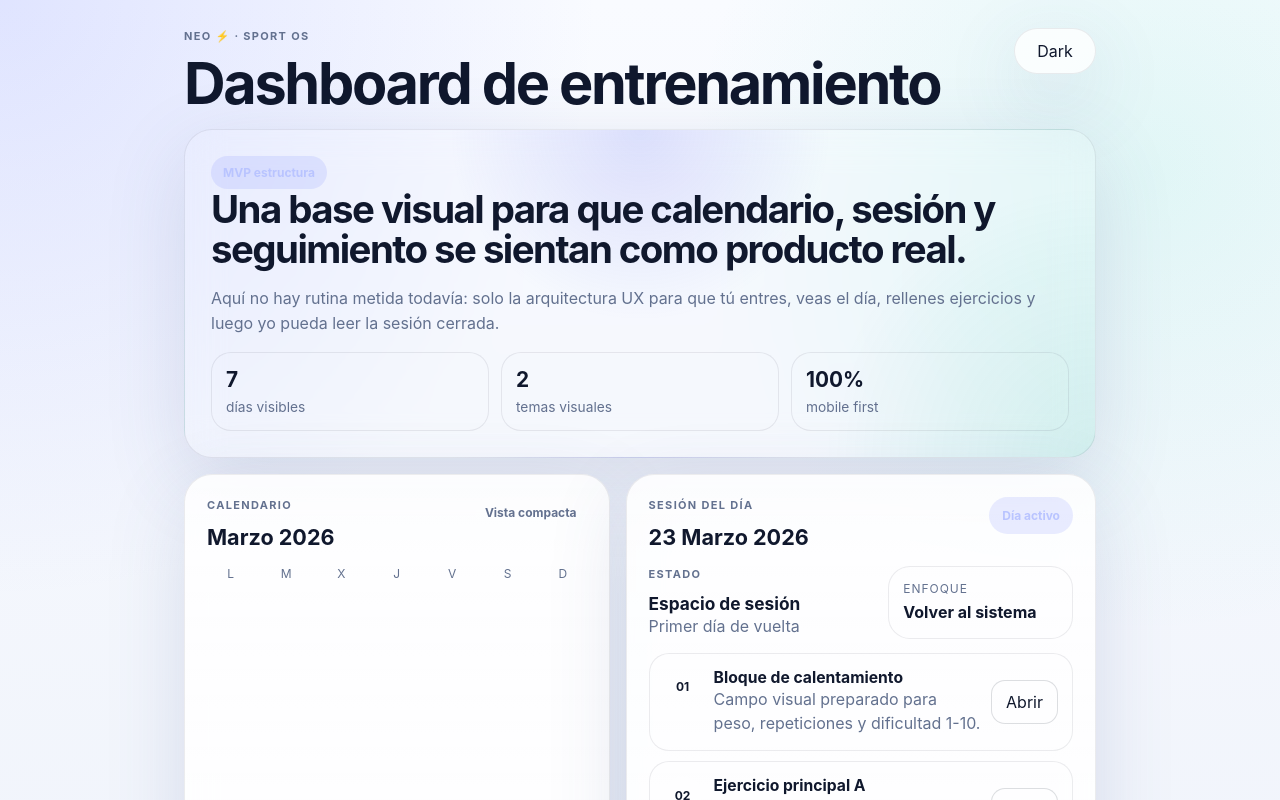
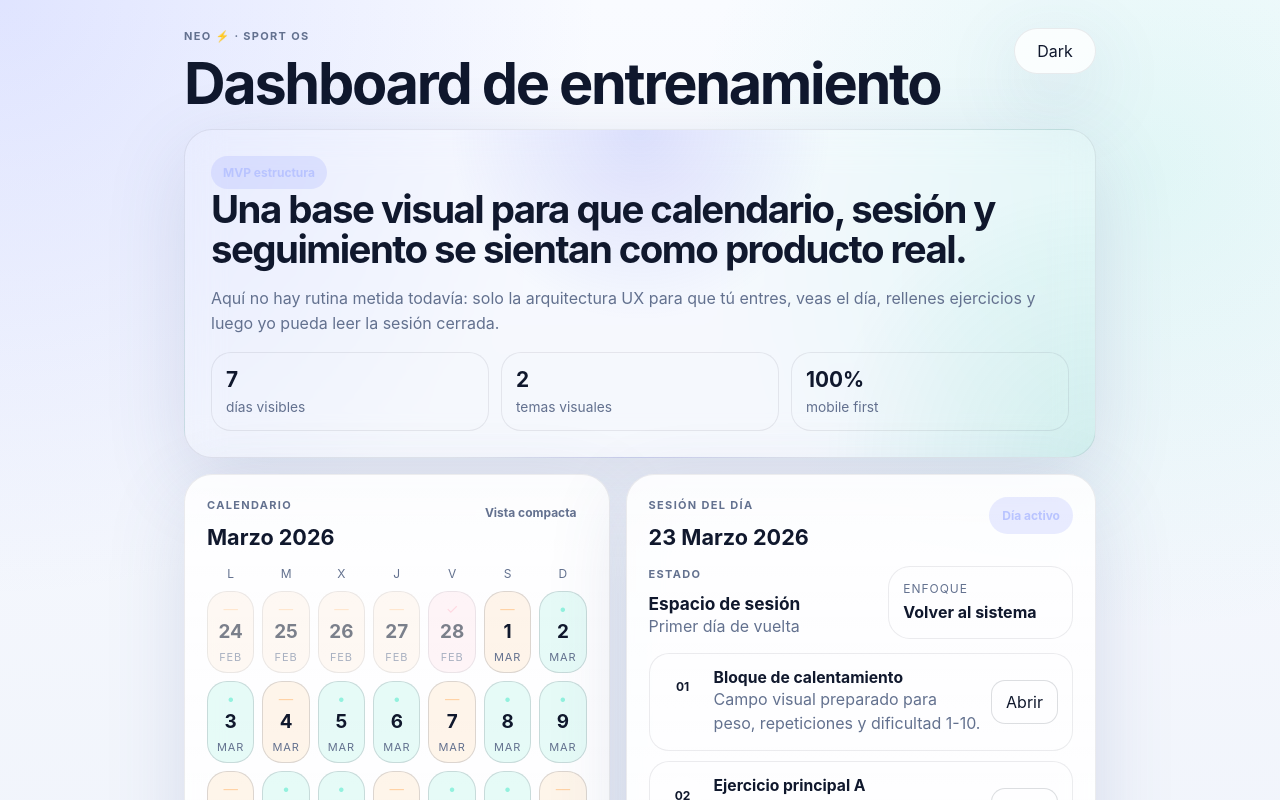
Before and after one commit to neomigue2010/neo-sport-dashboard, a Next.js app: page / in a window 1280 px wide. Shown: the top 800 px of the page. Built offline with nearby package versions, Linux system fonts and the light colour scheme.

Commit message:
Improve calendar visibility and full month layout

```diff
--- a/app/globals.css
+++ b/app/globals.css
@@ -183,20 +183,22 @@ p { color: var(--muted); line-height: 1.55; }
   font-size: 12px;
   color: var(--muted);
 }
-.calendar-empty { min-height: 64px; }
 .calendar-day {
-  min-height: 72px;
-  border-radius: 18px;
-  padding: 10px 6px;
+  min-height: 82px;
+  border-radius: 20px;
+  padding: 10px 6px 8px;
   display: flex;
   flex-direction: column;
   align-items: center;
   justify-content: space-between;
-  border: 1px solid transparent;
+  border: 1px solid var(--line-strong);
+  background: rgba(255,255,255,0.04);
 }
-.calendar-day strong { font-size: 1.1rem; color: var(--text); }
-.calendar-day small { color: currentColor; }
-.calendar-day.active { outline: 2px solid var(--text); outline-offset: 2px; }
+.calendar-day strong { font-size: 1.18rem; color: var(--text); line-height: 1; }
+.calendar-day small { color: var(--muted); font-size: 11px; text-transform: uppercase; letter-spacing: 0.08em; }
+.calendar-day.active { outline: 2px solid var(--text); outline-offset: 2px; transform: translateY(-1px); }
+.calendar-dot { font-size: 0.9rem; line-height: 1; opacity: 0.95; }
+.muted-day { opacity: 0.55; }
 
 .session-overview {
   display: grid;
--- a/components/SportDashboard.tsx
+++ b/components/SportDashboard.tsx
@@ -6,6 +6,7 @@ type DayStatus = 'planned' | 'done' | 'rest' | 'focus';
 
 type DayCard = {
   day: number;
+  monthOffset?: -1 | 0 | 1;
   status: DayStatus;
   label: string;
   energy: string;
@@ -14,13 +15,47 @@ type DayCard = {
 
 const month = 'Marzo 2026';
 const dayCards: DayCard[] = [
+  { day: 24, monthOffset: -1, status: 'rest', label: 'Cierre mes', energy: 'Descarga', accent: 'rest' },
+  { day: 25, monthOffset: -1, status: 'rest', label: 'Cierre mes', energy: 'Descarga', accent: 'rest' },
+  { day: 26, monthOffset: -1, status: 'rest', label: 'Cierre mes', energy: 'Descarga', accent: 'rest' },
+  { day: 27, monthOffset: -1, status: 'rest', label: 'Cierre mes', energy: 'Descarga', accent: 'rest' },
+  { day: 28, monthOffset: -1, status: 'done', label: 'Sesión anterior', energy: 'Referencia', accent: 'done' },
+  { day: 1, status: 'rest', label: 'Recuperación', energy: 'Reset', accent: 'rest' },
+  { day: 2, status: 'planned', label: 'Hueco libre', energy: 'Disponible', accent: 'planned' },
+  { day: 3, status: 'planned', label: 'Hueco libre', energy: 'Disponible', accent: 'planned' },
+  { day: 4, status: 'rest', label: 'Movilidad', energy: 'Ligero', accent: 'rest' },
+  { day: 5, status: 'planned', label: 'Hueco libre', energy: 'Disponible', accent: 'planned' },
+  { day: 6, status: 'planned', label: 'Hueco libre', energy: 'Disponible', accent: 'planned' },
+  { day: 7, status: 'rest', label: 'Movilidad', energy: 'Ligero', accent: 'rest' },
+  { day: 8, status: 'planned', label: 'Hueco libre', energy: 'Disponible', accent: 'planned' },
+  { day: 9, status: 'planned', label: 'Hueco libre', energy: 'Disponible', accent: 'planned' },
+  { day: 10, status: 'rest', label: 'Descanso', energy: 'Recuperar', accent: 'rest' },
+  { day: 11, status: 'planned', label: 'Hueco libre', energy: 'Disponible', accent: 'planned' },
+  { day: 12, status: 'planned', label: 'Hueco libre', energy: 'Disponible', accent: 'planned' },
+  { day: 13, status: 'rest', label: 'Descanso', energy: 'Recuperar', accent: 'rest' },
+  { day: 14, status: 'planned', label: 'Hueco libre', energy: 'Disponible', accent: 'planned' },
+  { day: 15, status: 'planned', label: 'Hueco libre', energy: 'Disponible', accent: 'planned' },
+  { day: 16, status: 'rest', label: 'Movilidad', energy: 'Ligero', accent: 'rest' },
+  { day: 17, status: 'planned', label: 'Hueco libre', energy: 'Disponible', accent: 'planned' },
+  { day: 18, status: 'planned', label: 'Hueco libre', energy: 'Disponible', accent: 'planned' },
+  { day: 19, status: 'rest', label: 'Descanso', energy: 'Recuperar', accent: 'rest' },
+  { day: 20, status: 'planned', label: 'Hueco libre', energy: 'Disponible', accent: 'planned' },
+  { day: 21, status: 'planned', label: 'Hueco libre', energy: 'Disponible', accent: 'planned' },
+  { day: 22, status: 'rest', label: 'Descarga', energy: 'Reset', accent: 'rest' },
   { day: 23, status: 'focus', label: 'Día activo', energy: 'Volver al sistema', accent: 'focus' },
   { day: 24, status: 'planned', label: 'Espacio listo', energy: 'Entreno futuro', accent: 'planned' },
   { day: 25, status: 'planned', label: 'Espacio listo', energy: 'Progresión', accent: 'planned' },
   { day: 26, status: 'rest', label: 'Descarga', energy: 'Movilidad / pausa', accent: 'rest' },
   { day: 27, status: 'planned', label: 'Espacio listo', energy: 'Fuerza ligera', accent: 'planned' },
   { day: 28, status: 'rest', label: 'Recuperación', energy: 'Reset', accent: 'rest' },
-  { day: 29, status: 'done', label: 'Mock completado', energy: 'Vista histórica', accent: 'done' }
+  { day: 29, status: 'done', label: 'Mock completado', energy: 'Vista histórica', accent: 'done' },
+  { day: 30, status: 'planned', label: 'Espacio listo', energy: 'Continuidad', accent: 'planned' },
+  { day: 31, status: 'planned', label: 'Espacio listo', energy: 'Continuidad', accent: 'planned' },
+  { day: 1, monthOffset: 1, status: 'planned', label: 'Próximo bloque', energy: 'Abril', accent: 'planned' },
+  { day: 2, monthOffset: 1, status: 'rest', label: 'Descarga', energy: 'Abril', accent: 'rest' },
+  { day: 3, monthOffset: 1, status: 'planned', label: 'Próximo bloque', energy: 'Abril', accent: 'planned' },
+  { day: 4, monthOffset: 1, status: 'planned', label: 'Próximo bloque', energy: 'Abril', accent: 'planned' },
+  { day: 5, monthOffset: 1, status: 'rest', label: 'Descanso', energy: 'Abril', accent: 'rest' }
 ];
 
 const statusText: Record<DayStatus, string> = {
@@ -39,7 +74,7 @@ const exercisePlaceholders = [
 ];
 
 export function SportDashboard() {
-  const [selectedDay, setSelectedDay] = useState<DayCard>(dayCards[0]);
+  const [selectedDay, setSelectedDay] = useState<DayCard>(dayCards.find((d) => d.day === 23 && (d.monthOffset ?? 0) === 0) || dayCards[0]);
   const [theme, setTheme] = useState<'dark' | 'light'>('dark');
 
   useEffect(() => {
@@ -117,22 +152,17 @@ export function SportDashboard() {
             </div>
 
             <div className="calendar-grid">
-              {Array.from({ length: 35 }).map((_, index) => {
-                const day = index - 20;
-                const card = dayCards.find((entry) => entry.day === day);
-                if (!card) return <div key={index} className="calendar-empty" />;
-
-                return (
-                  <button
-                    key={card.day}
-                    className={`calendar-day ${card.accent} ${selectedDay.day === card.day ? 'active' : ''}`}
-                    onClick={() => setSelectedDay(card)}
-                  >
-                    <strong>{card.day}</strong>
-                    <small>{card.status === 'done' ? '✓' : card.status === 'rest' ? '—' : '•'}</small>
-                  </button>
-                );
-              })}
+              {dayCards.map((card, index) => (
+                <button
+                  key={`${card.monthOffset ?? 0}-${card.day}-${index}`}
+                  className={`calendar-day ${card.accent} ${(card.monthOffset ?? 0) !== 0 ? 'muted-day' : ''} ${selectedDay.day === card.day && (selectedDay.monthOffset ?? 0) === (card.monthOffset ?? 0) ? 'active' : ''}`}
+                  onClick={() => setSelectedDay(card)}
+                >
+                  <span className="calendar-dot">{card.status === 'done' ? '✓' : card.status === 'rest' ? '—' : '•'}</span>
+                  <strong>{card.day}</strong>
+                  <small>{(card.monthOffset ?? 0) === 0 ? 'mar' : card.monthOffset === -1 ? 'feb' : 'abr'}</small>
+                </button>
+              ))}
             </div>
           </article>
 
```
